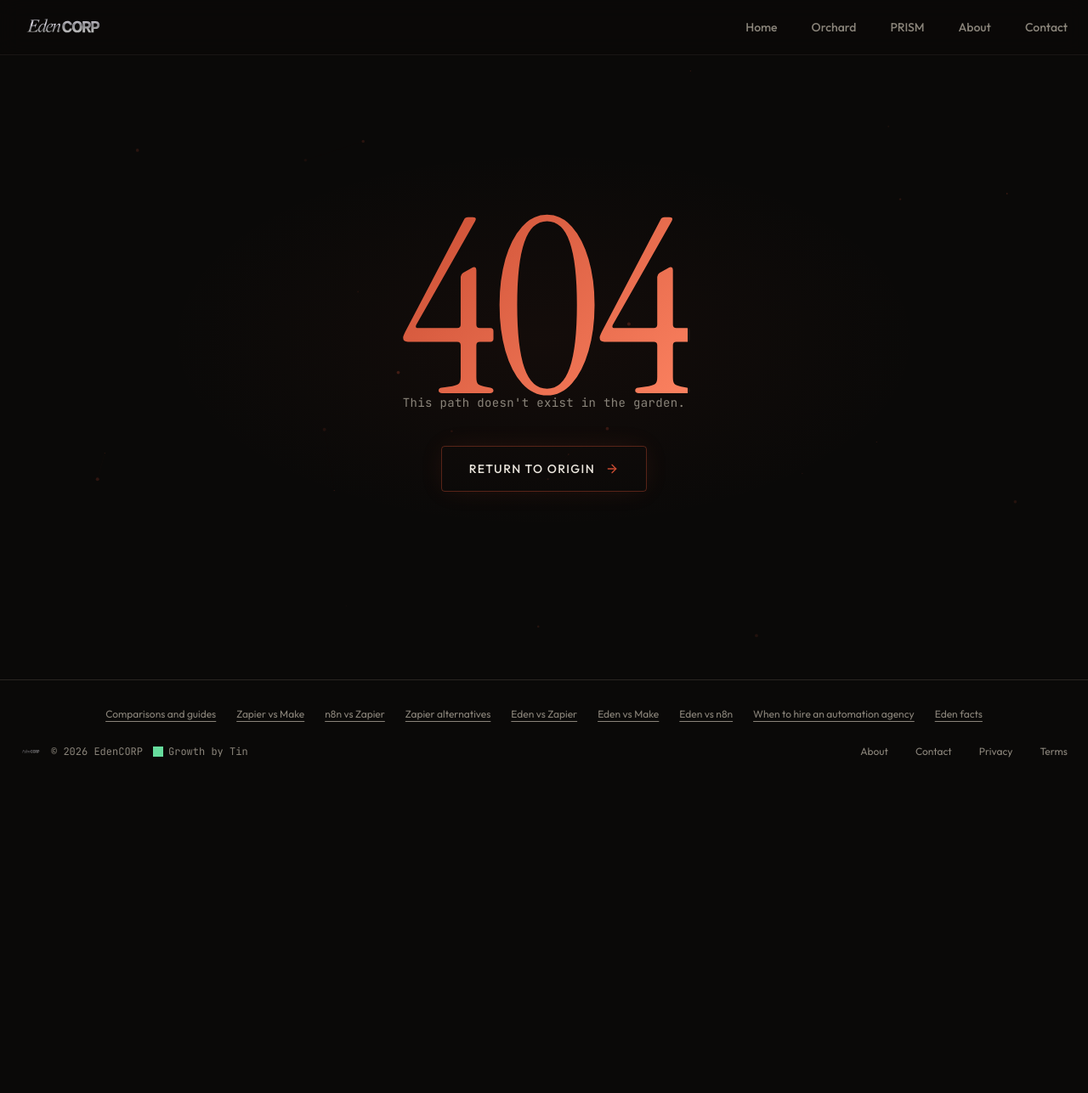
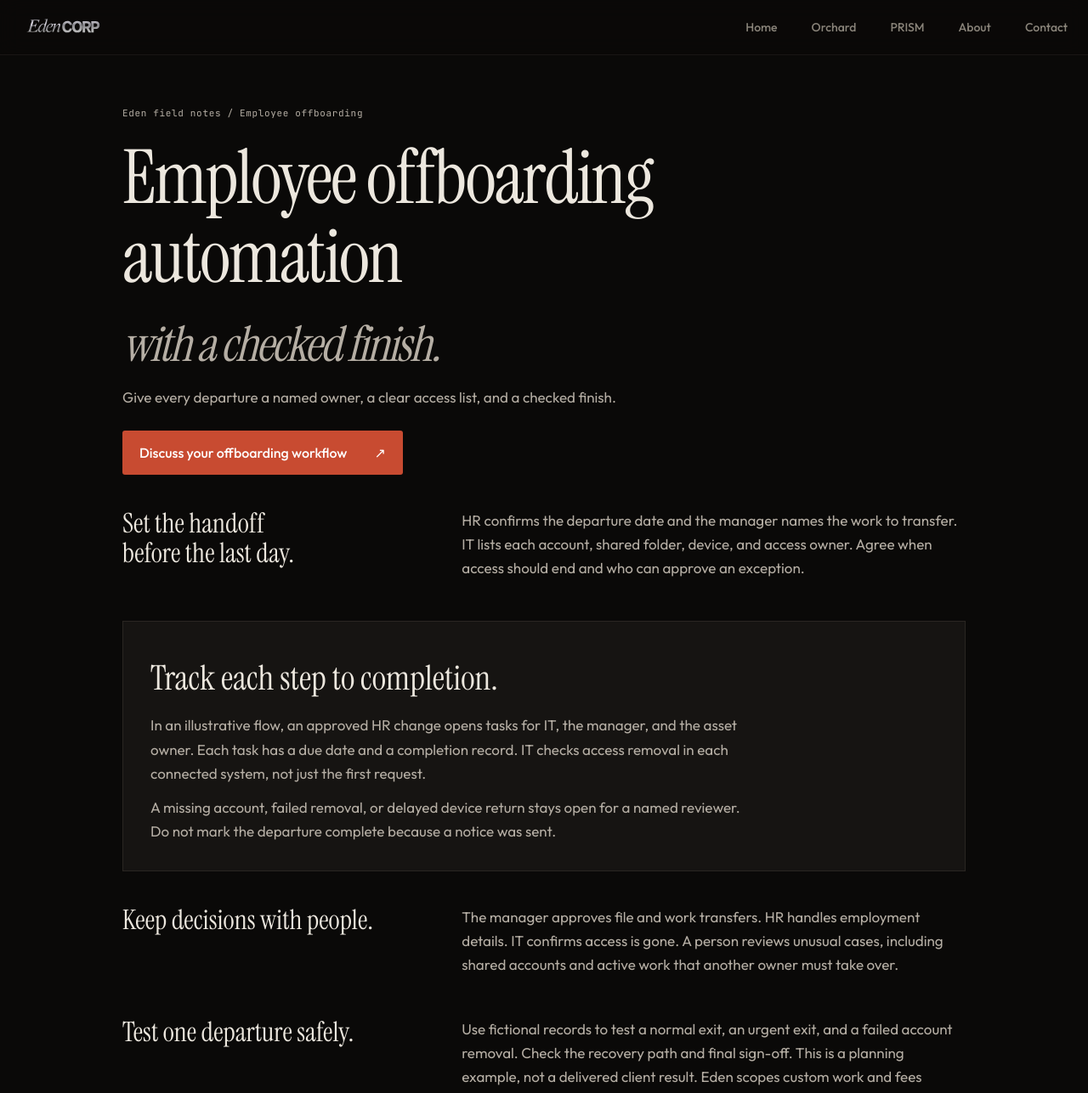
Before and after one commit to EdenCorporations/Luminous-Garden, a Next.js app: page /guides/employee-offboarding-automation in a window 1280 px wide. Before the commit this address had no page. Shown: the top 1287 px of the page at 85% size. Before the commit the page ends 929 px from the top, so only its background shows below. Built offline with nearby package versions, Linux system fonts and the light colour scheme.

Commit message:
Add employee offboarding automation guide (#113)
Co-authored-by: x-TheFox <72803386+x-TheFox@users.noreply.github.com>
Co-authored-by: tin-computer[bot] <277149838+tin-computer[bot]@users.noreply.github.com>

```diff
--- /dev/null
+++ b/src/app/guides/employee-offboarding-automation/page.tsx
@@ -0,0 +1,78 @@
+import type { Metadata } from "next";
+import Link from "next/link";
+import styles from "../../compare/comparison.module.css";
+
+const url = "https://www.edencorp.org/guides/employee-offboarding-automation";
+const headline = "Employee offboarding automation for HR and IT handoffs";
+const description = "Plan employee offboarding automation across HR, IT, and managers. Track access removal, asset return, exceptions, and human sign-off.";
+const summary = "Give every departure a named owner, a clear access list, and a checked finish.";
+
+const schema = {
+  "@context": "https://schema.org",
+  "@graph": [
+    {
+      "@type": "Article", "@id": `${url}#article`, headline,
+      description: summary, url, mainEntityOfPage: url,
+      publisher: { "@id": "https://www.edencorp.org/#organization" },
+    },
+    {
+      "@type": "BreadcrumbList", "@id": `${url}#breadcrumb`,
+      itemListElement: [
+        { "@type": "ListItem", position: 1, name: "Home", item: "https://www.edencorp.org/" },
+        { "@type": "ListItem", position: 2, name: headline, item: url },
+      ],
+    },
+  ],
+};
+
+export const metadata: Metadata = {
+  title: `${headline} | EdenCORP`, description,
+  alternates: { canonical: "/guides/employee-offboarding-automation" },
+  openGraph: { title: `${headline} | EdenCORP`, description, url, type: "article" },
+};
+
+export default function EmployeeOffboardingAutomationGuide() {
+  return (
+    <main className={styles.guide}>
+      <script type="application/ld+json" dangerouslySetInnerHTML={{ __html: JSON.stringify(schema).replace(/</g, "\\u003c") }} />
+      <article>
+        <header className={styles.hero}>
+          <div className={styles.eyebrow}>Eden field notes / Employee offboarding</div>
+          <h1>Employee offboarding automation<br /><span>with a checked finish.</span></h1>
+          <p>{summary}</p>
+          <Link className={styles.primary} href="/contact">Discuss your offboarding workflow <span aria-hidden="true">↗</span></Link>
+        </header>
+
+        <section className={styles.choice}>
+          <h2>Set the handoff before the last day.</h2>
+          <p>HR confirms the departure date and the manager names the work to transfer. IT lists each account, shared folder, device, and access owner. Agree when access should end and who can approve an exception.</p>
+        </section>
+
+        <section className={styles.service}>
+          <h2>Track each step to completion.</h2>
+          <p>In an illustrative flow, an approved HR change opens tasks for IT, the manager, and the asset owner. Each task has a due date and a completion record. IT checks access removal in each connected system, not just the first request.</p>
+          <p>A missing account, failed removal, or delayed device return stays open for a named reviewer. Do not mark the departure complete because a notice was sent.</p>
+        </section>
+
+        <section className={styles.choice}>
+          <h2>Keep decisions with people.</h2>
+          <p>The manager approves file and work transfers. HR handles employment details. IT confirms access is gone. A person reviews unusual cases, including shared accounts and active work that another owner must take over.</p>
+        </section>
+
+        <section className={styles.choice}>
+          <h2>Test one departure safely.</h2>
+          <p>Use fictional records to test a normal exit, an urgent exit, and a failed account removal. Check the recovery path and final sign-off. This is a planning example, not a delivered client result. Eden scopes custom work and fees through an individual proposal. <Link href="/contact">Ask Eden about your offboarding handoffs</Link>.</p>
+        </section>
+
+        <aside className={styles.notes} aria-label="Related guides">
+          <h2>Keep planning</h2>
+          <ul className={styles.sources}>
+            <li><Link className={styles.related} href="/guides/employee-onboarding-automation">Employee onboarding automation</Link></li>
+            <li><Link className={styles.related} href="/services/workflow-automation">Workflow automation services</Link></li>
+            <li><Link className={styles.related} href="/how-we-work">How Eden works</Link></li>
+          </ul>
+        </aside>
+      </article>
+    </main>
+  );
+}
--- a/src/app/guides/employee-onboarding-automation/page.tsx
+++ b/src/app/guides/employee-onboarding-automation/page.tsx
@@ -75,6 +75,7 @@ export default function EmployeeOnboardingAutomationGuide() {
           <ul className={styles.sources}>
             <li><Link className={styles.related} href="/services/workflow-automation">Workflow automation services</Link></li>
             <li><Link className={styles.related} href="/guides/approval-workflow-automation">Approval workflow automation</Link></li>
+            <li><Link className={styles.related} href="/guides/employee-offboarding-automation">Employee offboarding automation</Link></li>
             <li><Link className={styles.related} href="/how-we-work">How Eden works</Link></li>
           </ul>
         </aside>
--- a/src/app/sitemap.ts
+++ b/src/app/sitemap.ts
@@ -18,6 +18,7 @@ export default function sitemap(): MetadataRoute.Sitemap {
     "/guides/dashboard-reporting-automation",
     "/guides/document-processing-automation",
     "/guides/employee-onboarding-automation",
+    "/guides/employee-offboarding-automation",
     "/guides/client-onboarding-automation",
     "/guides/customer-support-automation",
     "/guides/recruitment-workflow-automation",
@@ -54,6 +55,7 @@ export default function sitemap(): MetadataRoute.Sitemap {
     ...(path === "/guides/dashboard-reporting-automation" ? { lastModified: "2026-10-14" } : {}),
     ...(path === "/guides/document-processing-automation" ? { lastModified: "2026-10-14" } : {}),
     ...(path === "/guides/employee-onboarding-automation" ? { lastModified: "2026-10-19" } : {}),
+    ...(path === "/guides/employee-offboarding-automation" ? { lastModified: "2026-11-01" } : {}),
     ...(path === "/guides/client-onboarding-automation" ? { lastModified: "2026-10-20" } : {}),
     ...(path === "/guides/customer-support-automation" ? { lastModified: "2026-10-22" } : {}),
     ...(path === "/guides/recruitment-workflow-automation" ? { lastModified: "2026-10-22" } : {}),
```
